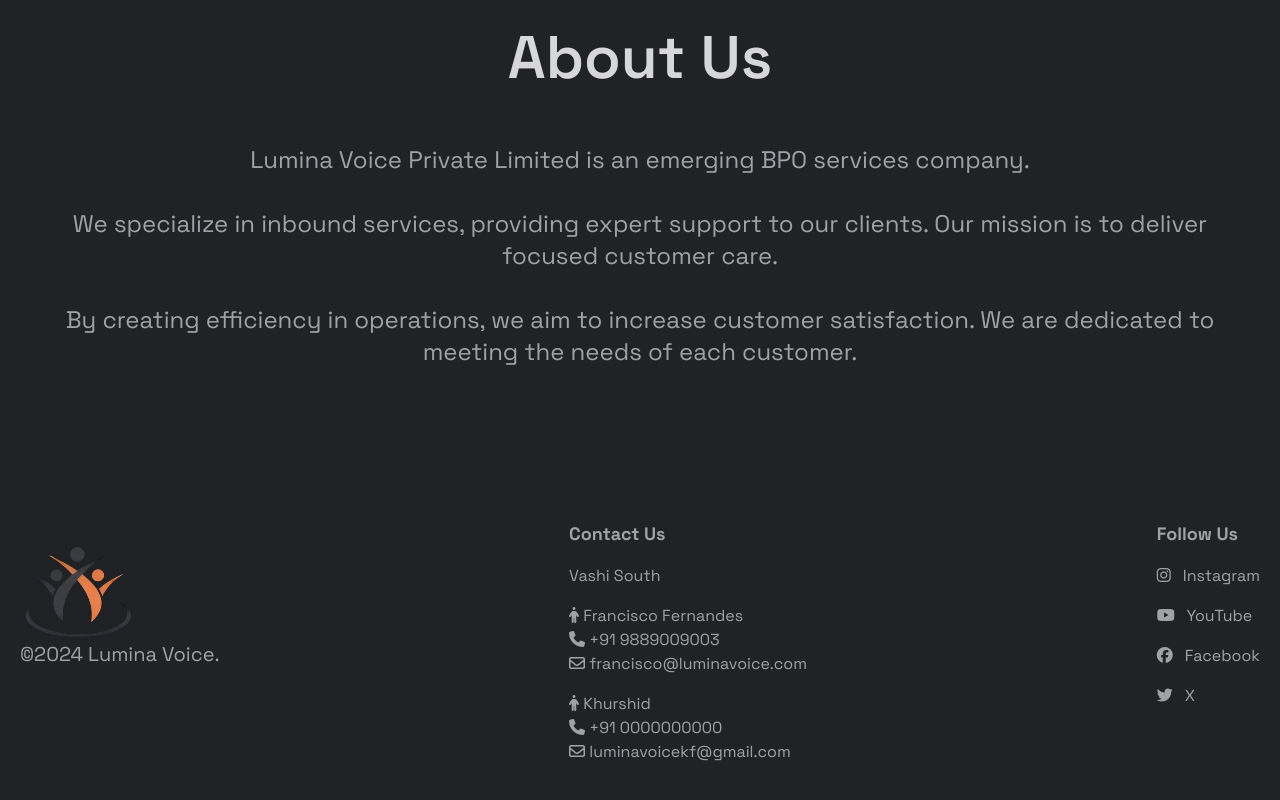
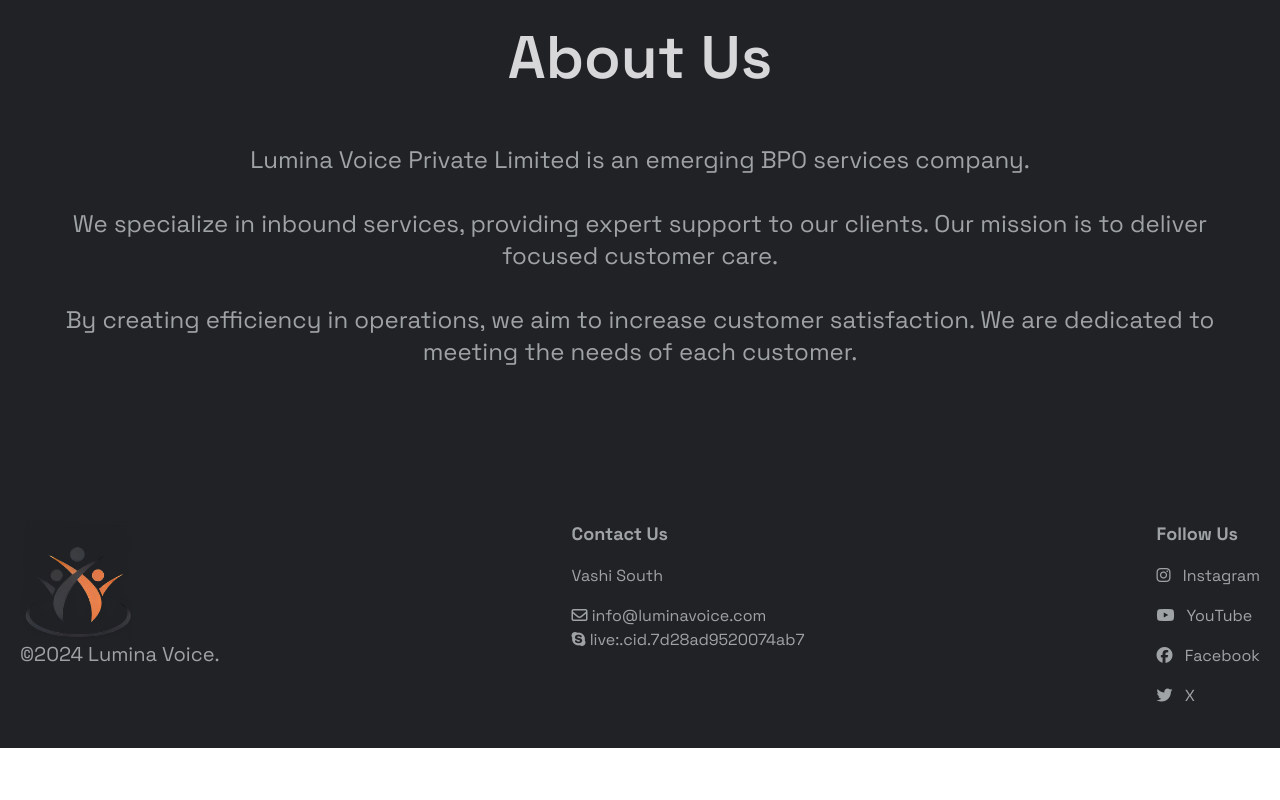
Before and after one commit to ajdjyt/lumina-site, a SvelteKit app: page / in a window 1280 px wide. Shown: the part 1764-2564 px from the top of the page. After the commit the page ends 2512 px from the top, so only its background shows below. Built offline with nearby package versions, Linux system fonts and the light colour scheme.

Commit message:
Change contact section, Remove redundant FAQs nav option

```diff
--- a/src/components/Footer.svelte
+++ b/src/components/Footer.svelte
@@ -7,18 +7,13 @@
 		Facebook: ''
 	};
 
-	let contacts = [
-		{
-			phone: '+91 9889009003',
-			name: 'Francisco Fernandes',
-			email: 'francisco@luminavoice.com'
-		},
-		{
-			phone: '+91 0000000000',
-			name: 'Khurshid',
-			email: 'luminavoicekf@gmail.com'
-		}
-	];
+	// let contacts = [
+	// 	{
+	// 		phone: '+91 9889009003',
+	// 		name: 'Francisco Fernandes',
+	// 		email: 'francisco@luminavoice.com'
+	// 	}
+	// ];
 </script>
 
 <footer>
@@ -37,7 +32,17 @@
 		>
 			<p class="text-base font-bold sm:text-lg">Contact Us</p>
 			<p>Vashi South</p>
-			{#each contacts as contact}
+			<div class="flex flex-col">
+				<div>
+					<i class="fa-regular fa-envelope"></i>
+					info@luminavoice.com
+				</div>
+				<div>
+					<i class="fa-brands fa-skype"></i>
+					live:.cid.7d28ad9520074ab7
+				</div>
+			</div>
+			<!-- {#each contacts as contact}
 				<div class="flex flex-col">
 					<div>
 						<i class="fa-solid fa-person"></i>
@@ -52,7 +57,7 @@
 						{contact.email}
 					</div>
 				</div>
-			{/each}
+			{/each} -->
 		</div>
 		<!-- <div class="flex flex-col gap-4">
 			<p class="text-base font-bold sm:text-lg">Submit a Query</p>
--- a/src/components/Header.svelte
+++ b/src/components/Header.svelte
@@ -37,7 +37,7 @@
 		</button>
 		<nav class="hidden items-center gap-4 md:flex lg:gap-6">
 			<a class="cursor-pointer duration-200 hover:text-acc1" href="#aboutus">About Us</a>
-			<a class="cursor-pointer duration-200 hover:text-acc1" href="#faqs">FAQs</a>
+			<a class="cursor-pointer duration-200 hover:text-acc1" href="#services">Our Services</a>
 			<a href="#contact">
 				<button class="specialBtnDark">Contact Us</button>
 			</a>
```
